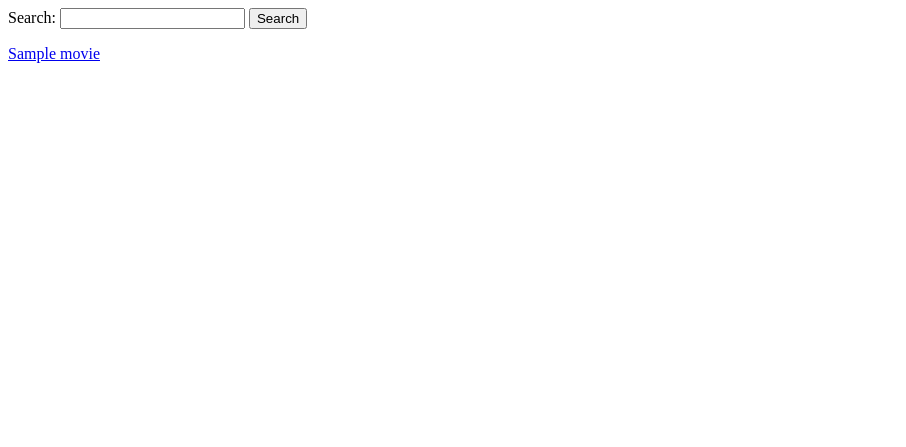
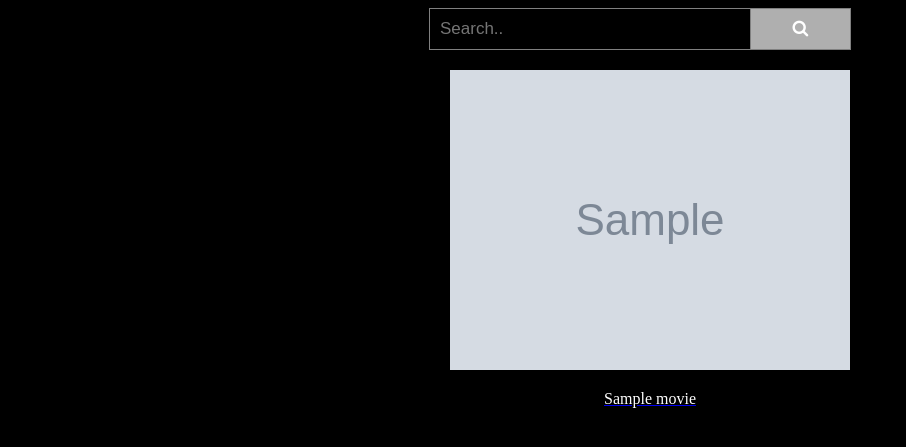
Before and after one commit to nnMan1/movie-player, a Flask app: template templates/searchPage.htm in a window 1280 px wide. Shown: the top 447 px of the page, without its empty margins (0-906 px from the left). Run offline with Flask 2, Linux system fonts and the light colour scheme; the template is opened without the code that fills it: most values are stand-ins (such as "Sample title", 1, 10 or a date in 2020); grey boxes marked "Sample" are stand-in pictures; parts of the project's set-up code (start-up, migrations or seed data) failed here and were passed over.

Commit message:
Adds some css to search page

```diff
--- a/app.py
+++ b/app.py
@@ -9,6 +9,7 @@ import webvtt
 from io import BytesIO
 from pycaption import SRTReader, WebVTTWriter, CaptionConverter
 import sys
+import codecs
 
 
 from api import Seedr, YTS, Movie, Subtitle
@@ -27,12 +28,6 @@ def index():
         searchQuery = ""
 
     movies = YTS.search__(searchQuery)
-    print(movies)
-
-    movie = {
-        "url": "https://de15.seedr.cc/ff_get/881668353/Pirates.Of.The.Caribbean.Dead.Men.Tell.No.Tales.2017.720p.BluRay.x264-[YTS.AG].mp4?st=bKmtfXGGaf5Vo_OMD8ycqA&e=1617305713",
-        "name": "Pirates of caribbean"
-    }
 
     return render_template("searchPage.htm", movies = movies)
 
--- a/static/css/base.css
+++ b/static/css/base.css
@@ -1,3 +1,53 @@
-    body{
-        background-color: #000000;
-    }
+body {
+    background-color: #000000;
+    color: white
+}
+
+#search-input {
+    display: flex;
+    align-content: center;
+    justify-content: center;
+
+}
+
+#search-input input {
+padding: 10px;
+font-size: 17px;
+  border: 1px solid grey;
+  float: left;
+  width: 80%;
+  max-width: 300px;
+  background: #000000;
+  color: white
+}
+
+#search-input > button {
+  float: left;
+  width: 20%;
+  max-width: 100px;
+  padding: 10px;
+  background: #afafaf;
+  color: white;
+  font-size: 17px;
+  border: 1px solid grey;
+  border-left: none; /* Prevent double borders */
+  cursor: pointer;
+}
+
+#movies {
+    padding-top: 20px;
+    padding-left: 20px;
+    display: flex;
+    flex-wrap: wrap;
+    justify-content: space-around;
+}
+
+.movie-card {
+    flex-shrink: 2;
+    text-align: center;
+}
+
+a .movie-card {
+    color: white;
+    text-decoration: none;
+}
--- a/templates/index.htm
+++ b/templates/index.htm
@@ -6,7 +6,7 @@
   <meta name="viewport" content="width=device-width, initial-scale=1.0">
   <meta http-equiv="X-UA-Compatible" content="ie=edge">
   <title>Movie player</title>
-  {{ url_for('static', filename='css/base.css') }}
+  <!-- <link rel="stylesheet" href="{{ url_for('static', filename='css/base.css') }}" > -->
 </head>
 
 <body>
--- a/templates/movie.htm
+++ b/templates/movie.htm
@@ -6,7 +6,7 @@
   <meta name="viewport" content="width=device-width, initial-scale=1.0">
   <meta http-equiv="X-UA-Compatible" content="ie=edge">
   <title>Index</title>
-
+  <!-- <link rel="stylesheet" href="{{ url_for('static', filename='css/base.css') }}"> -->
   <style>
 
   </style>
--- a/templates/searchPage.htm
+++ b/templates/searchPage.htm
@@ -5,18 +5,31 @@
   <meta charset="UTF-8">
   <meta name="viewport" content="width=device-width, initial-scale=1.0">
   <meta http-equiv="X-UA-Compatible" content="ie=edge">
-  <title>Index</title>
+  <title>Movie Player</title>
+  <link rel="stylesheet" href="{{ url_for('static', filename='css/base.css') }}" >
+  <link rel="stylesheet" href="https://cdnjs.cloudflare.com/ajax/libs/font-awesome/4.7.0/css/font-awesome.min.css">
 </head>
 
 <body>
 
-  <label for="search-input">Search: </label>
-  <input type="text" id="search-input">
-  <button id ="search">Search</button>
+  <div id = search-input>
+    <input  id="search-input" type="text" placeholder="Search.." name="search">
+    <button  id ="search"><i class="fa fa-search"></i></button>
+  </div>
 
-  {% for movie in movies %}
-      <p><a href="/get-movie?id={{movie.id}}">{{ movie.title }}</a></p>
-  {% endfor %}
+
+  <div id = movies>
+    {% for movie in movies %}
+      <a href="/get-movie?id={{movie.id}}">
+        <div class = movie-card>
+          <img src={{movie.medium_cover_image}} alt="">
+          <p>{{ movie.title }}</p>
+        </div>
+      </a>
+
+    {% endfor %}
+  </div>
+
 
   <script>
     var searchInput = document.querySelector("#search-input")
```
